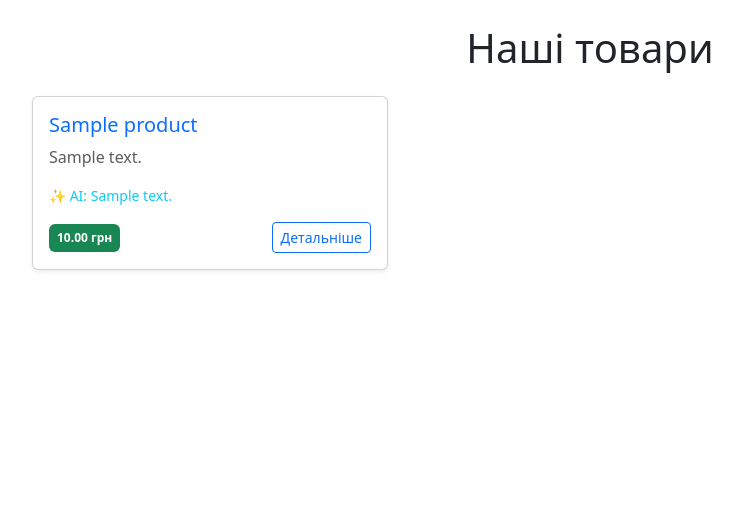
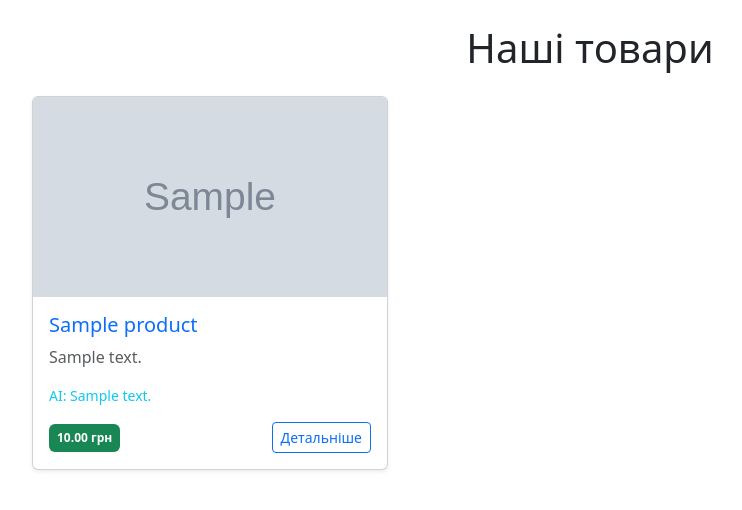
Before and after one commit to Vladyslav-Palamarchuk/django_withAi_project-1, a Django app: page /products/ in a window 1280 px wide. Shown: the part 56-566 px from the top of the page, without its empty margins (50-792 px from the left). Run offline with Django 5.2, Linux system fonts and the light colour scheme; tables that the repository leaves empty hold one stand-in row (values such as "Sample post"); grey boxes marked "Sample" are stand-in pictures.

Commit message:
Configured Media handling, integrated Pillow and added images

```diff
--- a/core/settings.py
+++ b/core/settings.py
@@ -119,4 +119,4 @@ USE_TZ = True
 STATIC_URL = 'static/'
 
 MEDIA_URL = '/media/'
-MEDIA_ROOT = BASE_DIR / 'media'
+MEDIA_ROOT = os.path.join(BASE_DIR, 'media')
--- a/core/urls.py
+++ b/core/urls.py
@@ -22,4 +22,7 @@ from django.conf.urls.static import static
 urlpatterns = [
     path('admin/', admin.site.urls),
     path('products/', include('products.urls')),
-] + static(settings.MEDIA_URL, document_root=settings.MEDIA_ROOT)
+]
+
+if settings.DEBUG:
+    urlpatterns += static(settings.MEDIA_URL, document_root=settings.MEDIA_ROOT)
--- a/products/models.py
+++ b/products/models.py
@@ -9,6 +9,7 @@ class Product(models.Model):
     created_at = models.DateTimeField(auto_now_add=True)
     image = models.ImageField(upload_to='products/', blank=True, null=True)
     ai_description = models.TextField(blank=True, null=True)
+    created_at = models.DateTimeField(auto_now_add=True)
 
 
     def __str__(self):
--- a/products/templates/products/product_list.html
+++ b/products/templates/products/product_list.html
@@ -8,11 +8,18 @@
     {% for product in products %}
     <div class="col-md-4 mb-4">
         <div class="card h-100 shadow-sm">
+            {% if product.image %}
+            <img src="{{ product.image.url }}" class="card-img-top" alt="{{ product.title }}"
+    style="height: 200px; object-fit: cover;">
+            {% else %}
+                <img src="https://via.placeholder.com/200" class="card-img-top" alt="Немає фото">
+            {% endif %}
+
             <div class="card-body">
                 <h5 class="card-title text-primary">{{ product.title }}</h5>
                 <p class="card-text text-muted">{{ product.description|truncatewords:15 }}</p>
                 {% if product.ai_description %}
-                    <p class="card-text small text-info">✨ AI: {{ product.ai_description }}</p>
+                    <p class="card-text small text-info"> AI: {{ product.ai_description }}</p>
                 {% endif %}
                 <div class="d-flex justify-content-between align-items-center mt-3">
                     <span class="badge bg-success p-2">{{ product.price }} грн</span>
```
Also changed, not shown: 1 other file.
